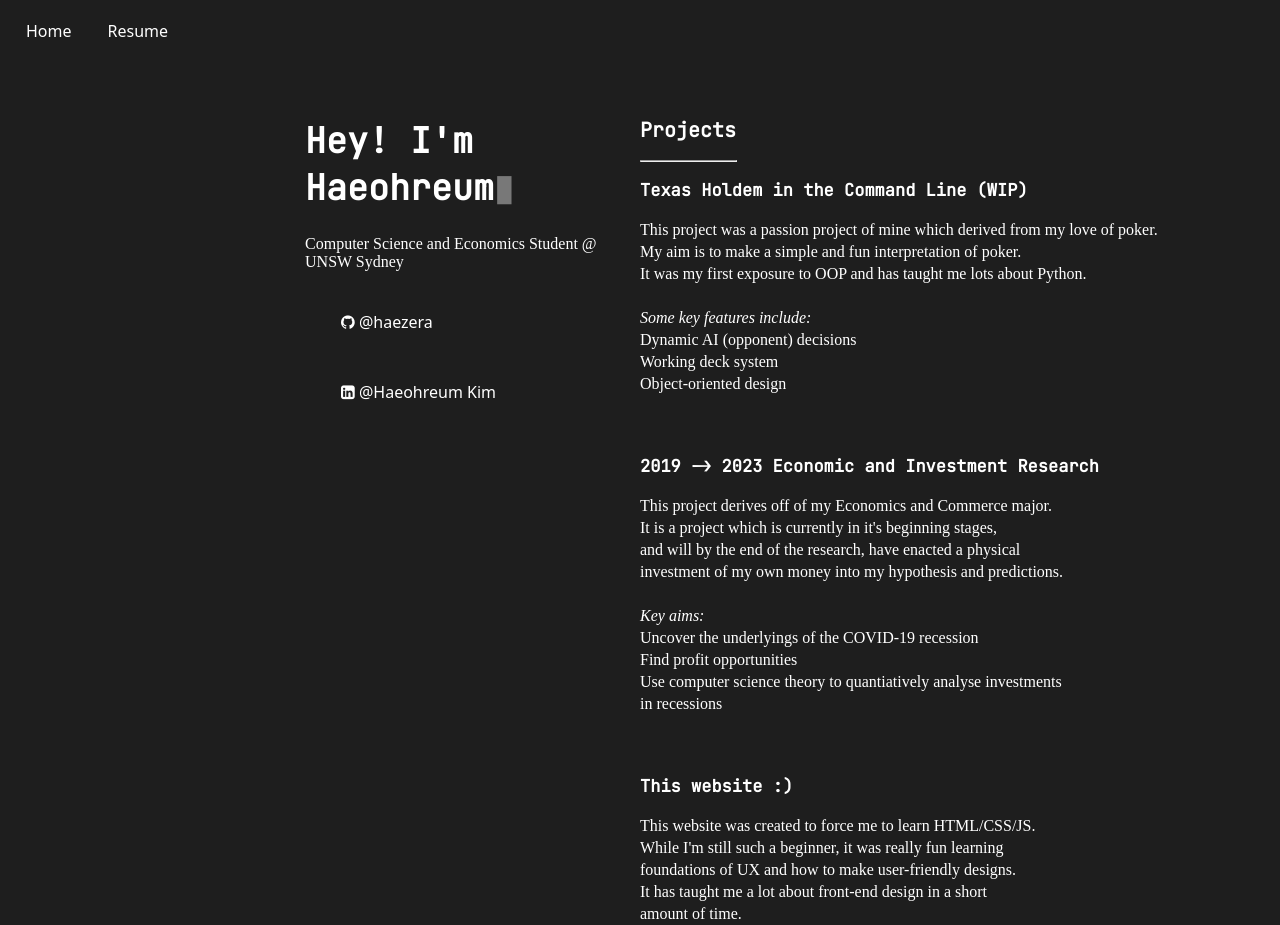
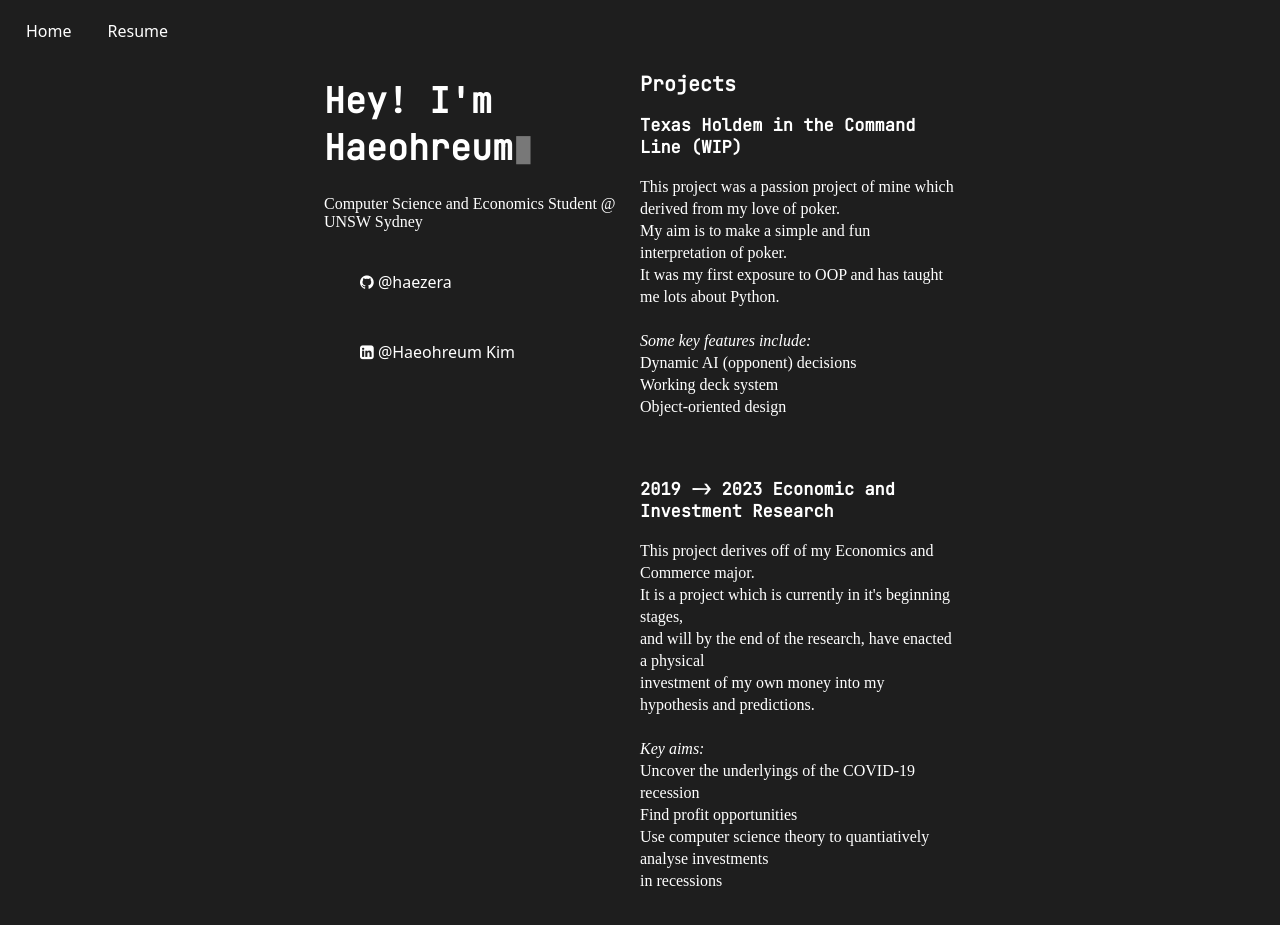
Before and after one commit to haezera/portfolio, a plain HTML site: page index.html in a window 1280 px wide. Shown: the top 925 px of the page. Drawn offline with Linux system fonts and the light colour scheme; a web font is replaced by a local one.

Commit message:
please work please work please work please work please work please work

```diff
--- a/index.html
+++ b/index.html
@@ -23,13 +23,14 @@
     <body>
         <div class = "row">
             <div class = "column">
+                <br>
+            </div>
+            <div class = "column">
                 <style>
                     h1 {
                         font-size: 35px;
                         font-family: 'JetBrains Mono';
                         text-align: left;
-                        margin-left: 47%;
-                        margin-top: 10%
                     }
                 </style>
                 <h1 id = "message"></h1>
@@ -51,7 +52,6 @@
                         p {
                             text-align: left;
                             font-family: "Computer Modern Bright";
-                            margin-left: 47%
                         }
                 </style>
                 Computer Science and Economics Student @ UNSW Sydney
@@ -65,15 +65,11 @@
                         font-family: 'JetBrains Mono'
                     }
                 </style>
-                <div class = "left">
-                    <div class = "button"z>
+                <div class = "button">
                     <a href = "https://github.com/haezera" target = "_blank"> <i class="fa fa-github"></i> @haezera</a>
                 </div>
                 <div class = "button">
                     <a href = "https://www.linkedin.com/in/haeohreum-kim-3a92bb240/" target = "_blank"><i class="fa fa-linkedin-square"></i> @Haeohreum Kim</a>
-                    </div>
-
-
                 </div>
             </div>
             <div class = "column">
@@ -81,33 +77,24 @@
                     p1 {
                         text-align: left;
                         font-family: "Computer Modern Bright";
-                margin-left: 0;
                         color: white
                     }
                     h2 {
                         font-size: 20px;
                         font-family: 'JetBrains Mono';
                         text-align: left;
-                margin-left: 0%;
-                margin-top: 10%
                     }
 
                     h3 {
                         font-size: 17px;
                         font-family: 'JetBrains Mono';
                         text-align: left;
-                margin-left: 0%;
                     }
                     </style>
                     <style>
-            hr {
-                text-align: left;
-                margin-left: 0;
-                width: 95px
-            }
+
                     </style>
                     <h2> Projects </h2>
-            <hr>
                     <h3> Texas Holdem in the Command Line (WIP)</h3>
                     <p1> This project was a passion project of mine which derived from my love of poker. <br>
                     My aim is to make a simple and fun interpretation of poker. <br>
@@ -144,6 +131,10 @@
 
                     </p1>
             </div>
+            <div class = "column">
+                <br>
+            </div>
+        </div>
     </body>
 
 </html>
--- a/styles.css
+++ b/styles.css
@@ -32,22 +32,29 @@ body {
   color: rgb(0, 0, 0);
 }
 
+* {
+  box-sizing: border-box;
+}
+
+.column {
+  float: left;
+  width: 25%;
+}
+
+
+.row:after {
+  content: "";
+  display: table;
+  clear: both;
+}
 
 ul li {
   list-style: disc !important;
 }
 
-  .column {
-    float:left;
-    width: 50%;
-  }
+
 
 /* Clear floats after the columns */
-  .row:after {
-    content: "";
-    display: table;
-    clear: both;
-  }
 
 @media screen and (max-width: 600px) {
   .column {
@@ -119,18 +126,6 @@ body {
   color: black;
   border-radius: 5px;
 }
-
-  .left {
-    text-align: "left";
-    margin-left: 47%;
-
-  }
-
-  .right {
-    text-align: "right";
-    margin-right: 150px;
-  }
-
 .navbar a:hover {
   background-color: #ddd;
   color: black;
```
Lines whose indentation alone changed are shown as unchanged.
